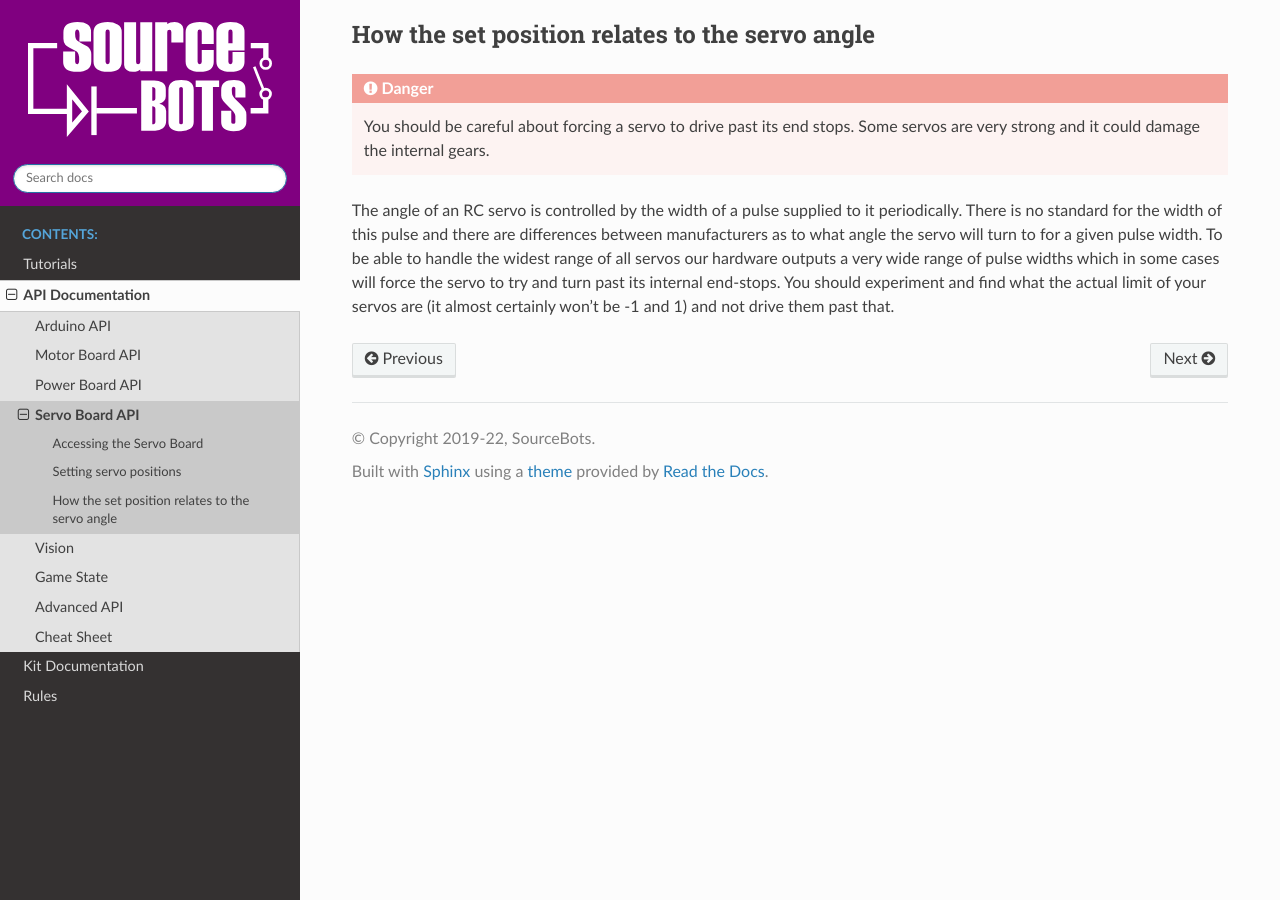
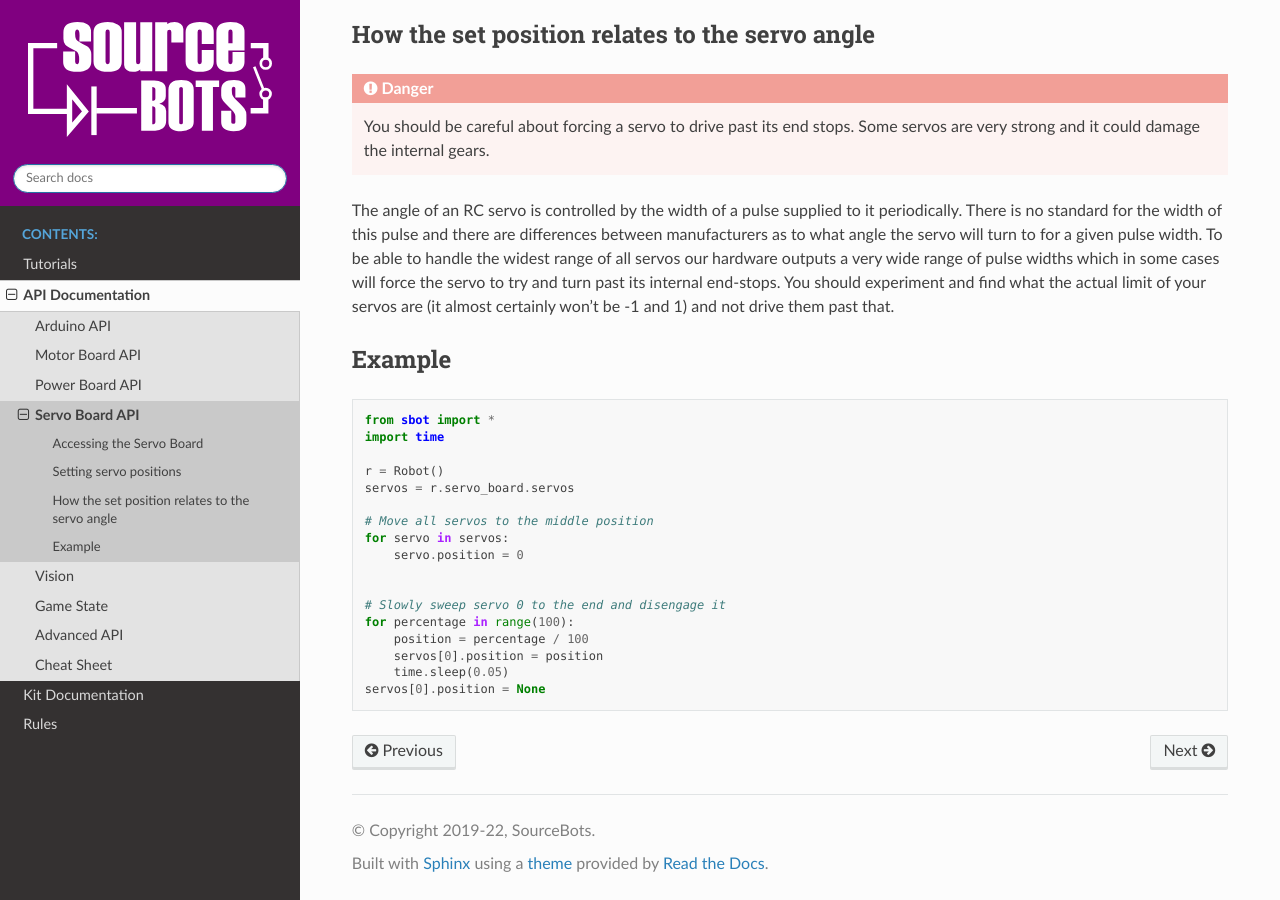
Before and after one commit to sourcebots/sbot, a Sphinx documentation site: the page built from docs/source/api/servo-board.rst, in a window 1280 px wide and 900 px high, scrolled down 1015 px. Built offline with Sphinx 7.4.7 and the Read the Docs theme 2.0.0, drawn with Linux system fonts in a browser that asks for light colours.

Commit message:
Add servo board example program

```diff
--- a/docs/source/api/servo-board.rst
+++ b/docs/source/api/servo-board.rst
@@ -60,3 +60,26 @@ widths which in some cases will force the servo to try and turn past its
 internal end-stops. You should experiment and find what the actual limit
 of your servos are (it almost certainly won't be -1 and 1) and not
 drive them past that.
+
+Example
+-------
+
+.. code:: python
+
+   from sbot import *
+   import time
+
+   r = Robot()
+   servos = r.servo_board.servos
+
+   # Move all servos to the middle position
+   for servo in servos:
+       servo.position = 0
+
+
+   # Slowly sweep servo 0 to the end and disengage it
+   for percentage in range(100):
+       position = percentage / 100
+       servos[0].position = position
+       time.sleep(0.05)
+   servos[0].position = None
```
